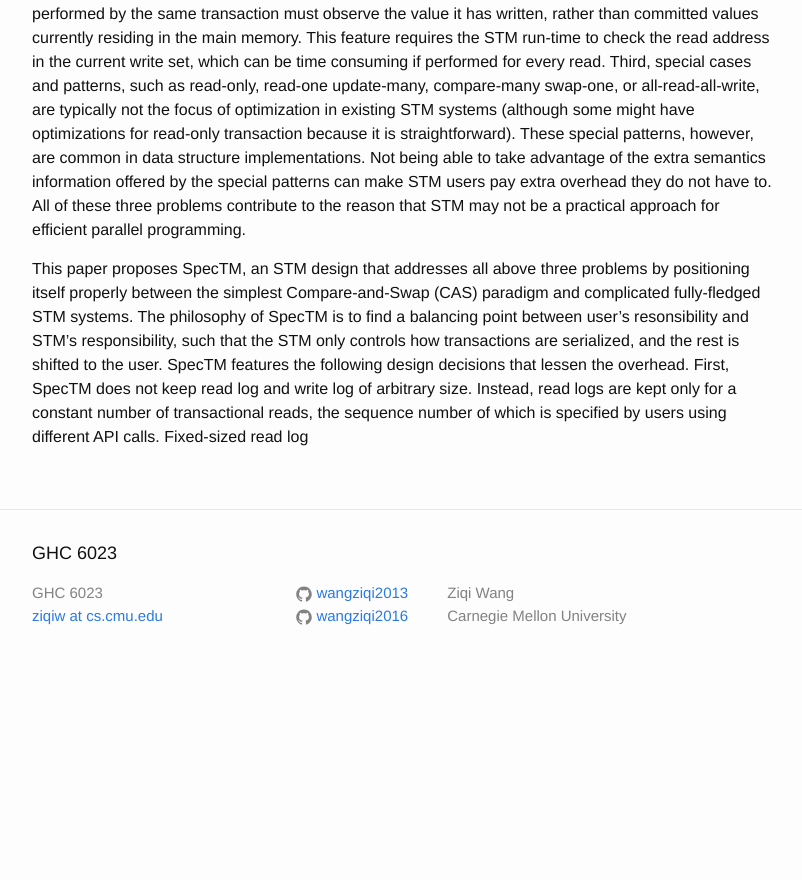
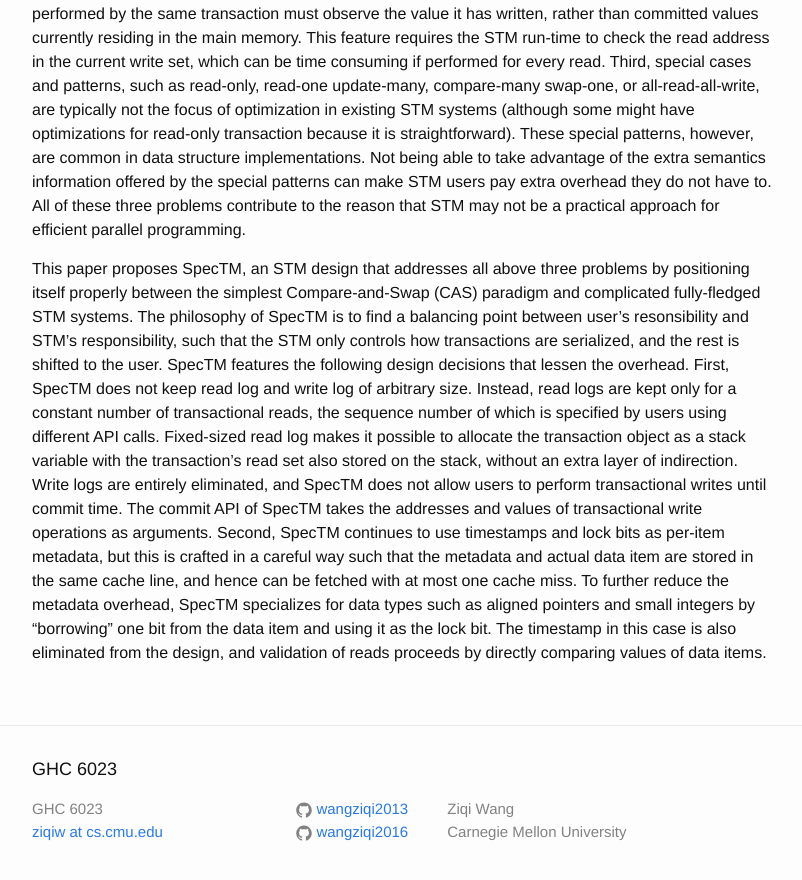
Before and after one commit to wangziqi2013/wangziqi2013.github.io, a Jekyll site: the page built from _posts/2018-07-02-SpecTM.markdown, in a window 1280 px wide and 900 px high, scrolled down 988 px. Shown: the top 880 px of the window, without its empty margins (238-1040 px from the left). Built offline with Jekyll 4.4.1, drawn with Linux system fonts in a browser that asks for light colours; before the commit the page ends 1675 px from its top, so only the background shows below that.

Commit message:
Adding second feature

```diff
--- a/_posts/2018-07-02-SpecTM.markdown
+++ b/_posts/2018-07-02-SpecTM.markdown
@@ -39,4 +39,12 @@ is to find a balancing point between user's resonsibility and STM's responsibili
 transactions are serialized, and the rest is shifted to the user. SpecTM features the following design decisions that
 lessen the overhead. First, SpecTM does not keep read log and write log of arbitrary size. Instead, read logs are
 kept only for a constant number of transactional reads, the sequence number of which is specified by users using different
-API calls. Fixed-sized read log
+API calls. Fixed-sized read log makes it possible to allocate the transaction object as a stack variable with the
+transaction's read set also stored on the stack, without an extra layer of indirection. Write logs are entirely eliminated,
+and SpecTM does not allow users to perform transactional writes until commit time. The commit API of SpecTM takes
+the addresses and values of transactional write operations as arguments. Second, SpecTM continues to use timestamps and
+lock bits as per-item metadata, but this is crafted in a careful way such that the metadata and actual data item
+are stored in the same cache line, and hence can be fetched with at most one cache miss. To further reduce the metadata
+overhead, SpecTM specializes for data types such as aligned pointers and small integers by "borrowing" one bit from
+the data item and using it as the lock bit. The timestamp in this case is also eliminated from the design, and validation
+of reads proceeds by directly comparing values of data items.
```
